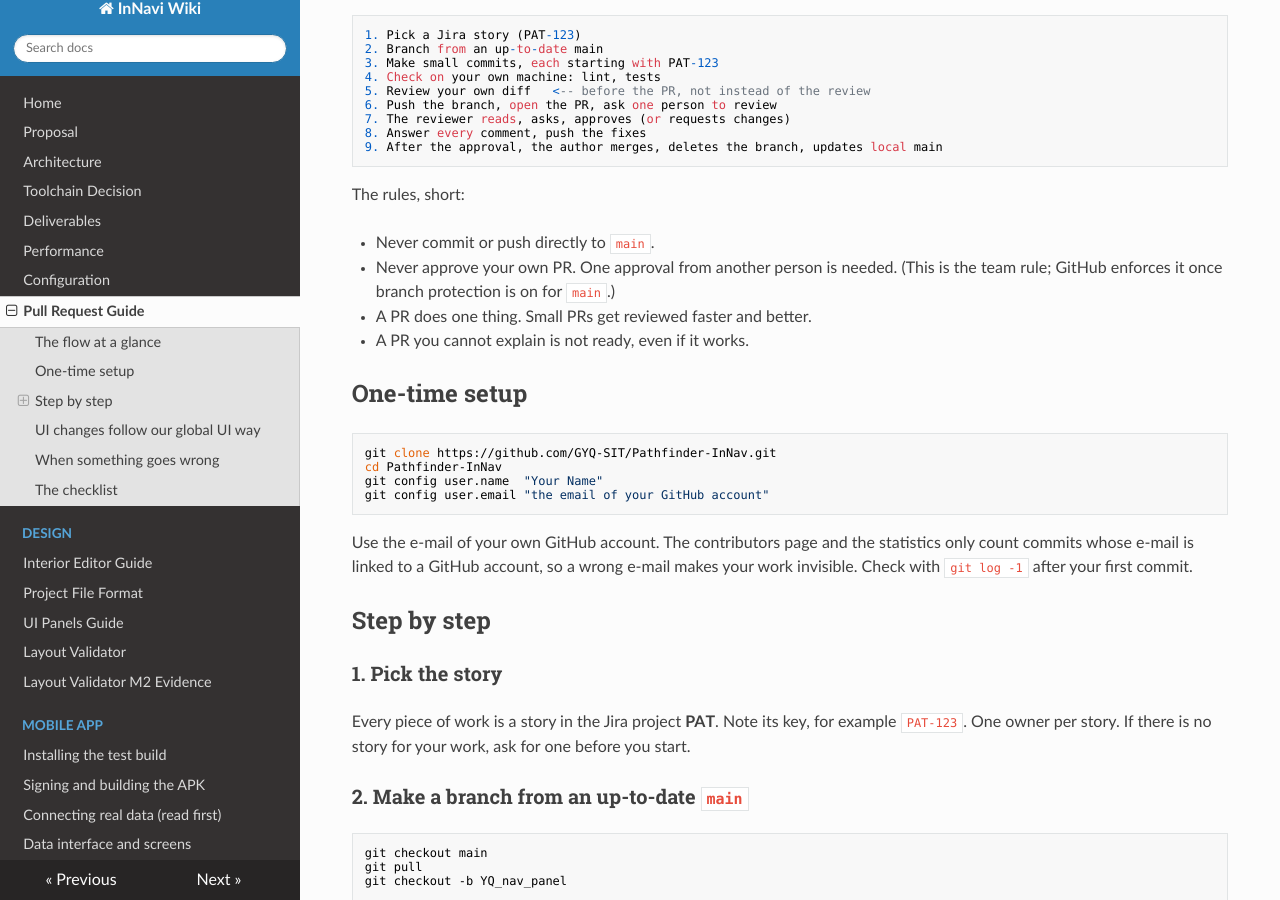
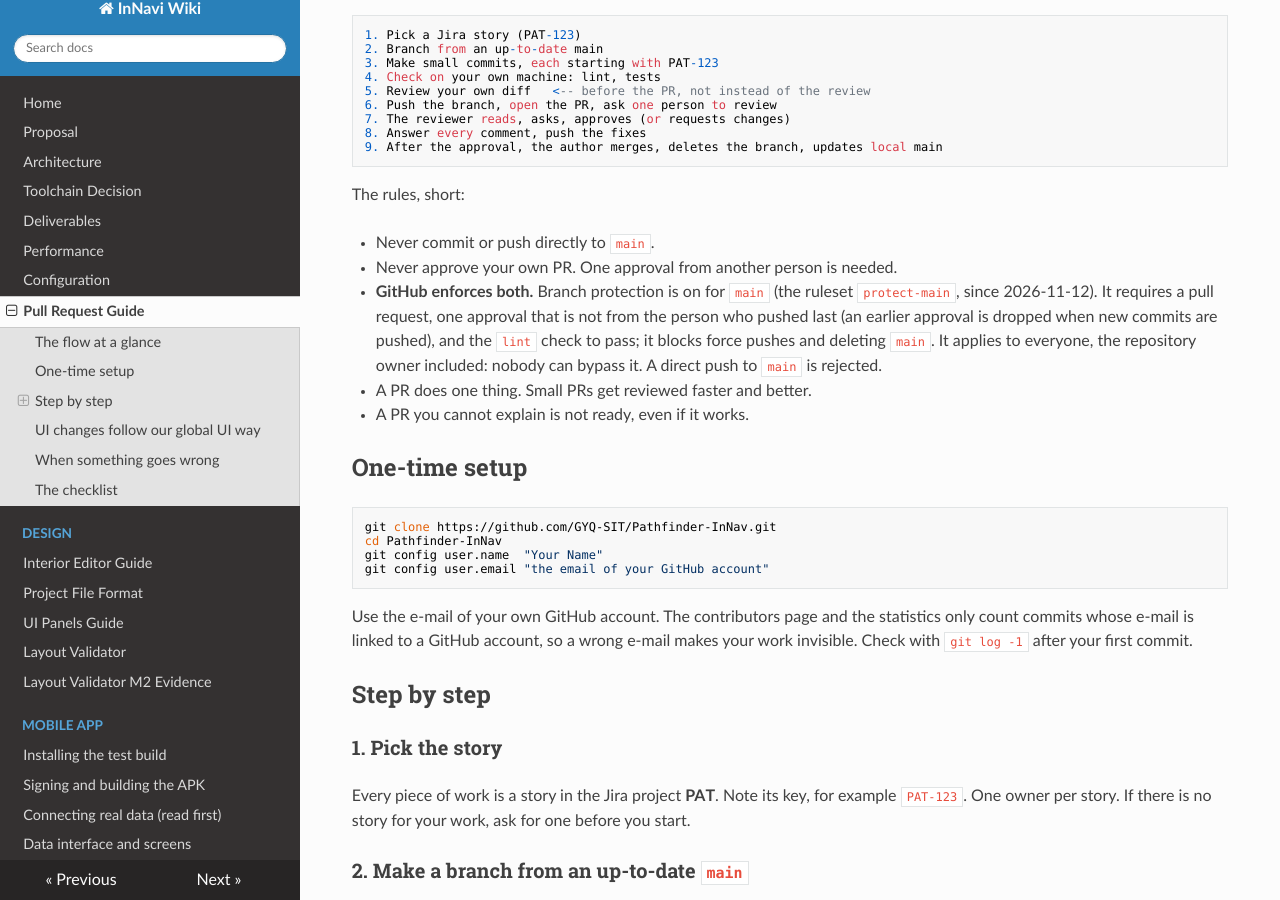
Before and after one commit to GYQ-SIT/Pathfinder-InNav, an MkDocs documentation site: the page built from docs/pull-request-guide.md, in a window 1280 px wide and 900 px high, scrolled down 394 px. Built offline with MkDocs 1.6.1, drawn with Linux system fonts in a browser that asks for light colours; nearby versions of some CDN libraries; some of the changed text lies outside the part shown.

Commit message:
Docs: the PR guide says branch protection is on (ruleset protect-main), and what it requires
The rule "one approval from another person" was written as a team rule that GitHub would enforce once branch protection was on. It is on since
2026-11-12, so the guide now says what GitHub enforces: a pull request, one approval that is not from the person who pushed last (an earlier
approval is dropped when new commits are pushed), and the lint check; no force push and no deleting main; no bypass, the owner included.

Two sentences that depended on it are corrected: the merge step names the one required check (lint; the JSON check only runs when data files
change), and a direct push to main is rejected by GitHub.

````diff
--- a/docs/pull-request-guide.md
+++ b/docs/pull-request-guide.md
@@ -24,8 +24,11 @@ with the help of AI. **AI can write the code; the author and the reviewer still
 The rules, short:
 
 - Never commit or push directly to `main`.
-- Never approve your own PR. One approval from another person is needed. (This is the team rule; GitHub enforces it once branch
-  protection is on for `main`.)
+- Never approve your own PR. One approval from another person is needed.
+- **GitHub enforces both.** Branch protection is on for `main` (the ruleset `protect-main`, since 2026-11-12). It requires a pull
+  request, one approval that is not from the person who pushed last (an earlier approval is dropped when new commits are pushed), and
+  the `lint` check to pass; it blocks force pushes and deleting `main`. It applies to everyone, the repository owner included: nobody can
+  bypass it. A direct push to `main` is rejected.
 - A PR does one thing. Small PRs get reviewed faster and better.
 - A PR you cannot explain is not ready, even if it works.
 
@@ -172,7 +175,8 @@ git push
 
 ### 9. Merge and clean up
 
-When the PR has an approval from someone else and the lint and JSON checks are green, the **author** presses **Merge pull request**
+When the PR has an approval from someone else and the `lint` check is green (the one check GitHub requires; the JSON check only runs
+when data files change), the **author** presses **Merge pull request**
 (the merge commit is what our history shows), then **Delete branch**. Then update your own machine:
 
 ```bash
@@ -207,7 +211,7 @@ start; as the reviewer, check the PR against this list and ask the author to cha
 |---|---|
 | `git push` is rejected | `git pull` first (or ask for help). Do **not** use `--force` to get around it. |
 | "This branch has conflicts" | Update your branch: `git checkout main`, `git pull`, `git checkout YQ_nav_panel`, `git merge main`. Fix the files marked with `<<<<<<<`, `git add` them, `git commit`, `git push`. If it is more than a few lines, ask. |
-| I committed to `main` by mistake | Do not push. Make a branch from it (`git checkout -b YQ_my_change`), then ask for help to put local `main` back. |
+| I committed to `main` by mistake | Do not push (GitHub would reject it). Make a branch from it (`git checkout -b YQ_my_change`), then ask for help to put local `main` back. |
 | I committed a personal file or a key | Tell the tech lead before you push. A key that was pushed must be replaced, even if the commit is removed later. |
 | The PR got big | Split it: one PR per story, and one story per piece you can explain in two minutes. |
 | Nobody reviews it | Ask in the team chat after two days; name the reviewer you chose. |
````
